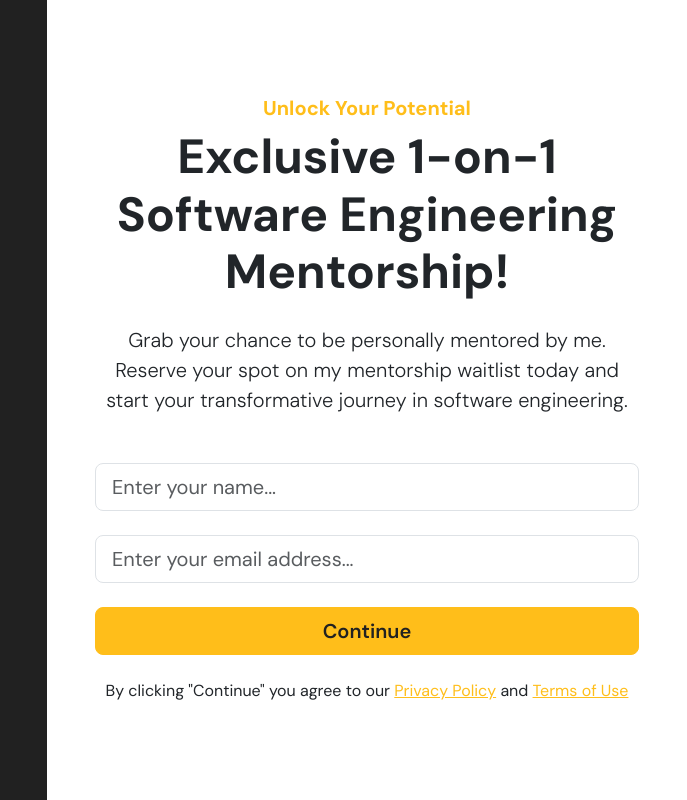
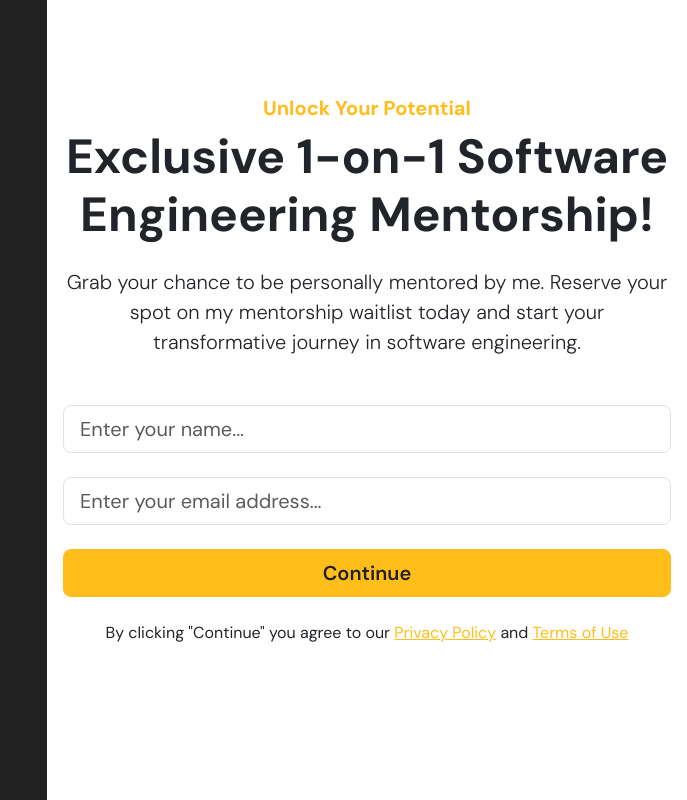
Before and after one commit to hirebarend/untitledpages-co, a Next.js app: page / in a window 1280 px wide. Shown: the whole page, without its empty margins (593-1280 px from the left). Built offline with nearby package versions, Linux system fonts and the light colour scheme.

Commit message:
Update page.tsx

```diff
--- a/app/page.tsx
+++ b/app/page.tsx
@@ -130,7 +130,7 @@ export default function Home() {
           lg={6}
         ></Col>
         <Col
-          className="px-5 text-center"
+          className="px-3 text-center"
           style={{ paddingTop: "6rem" }}
           xs={12}
           md={6}
```
